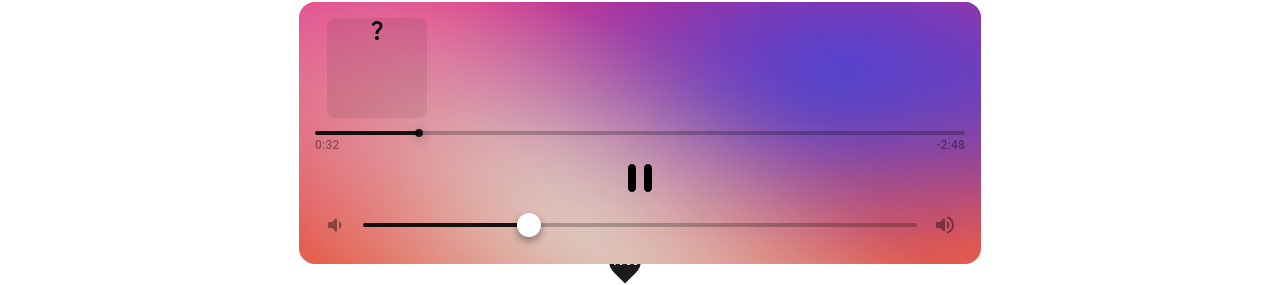
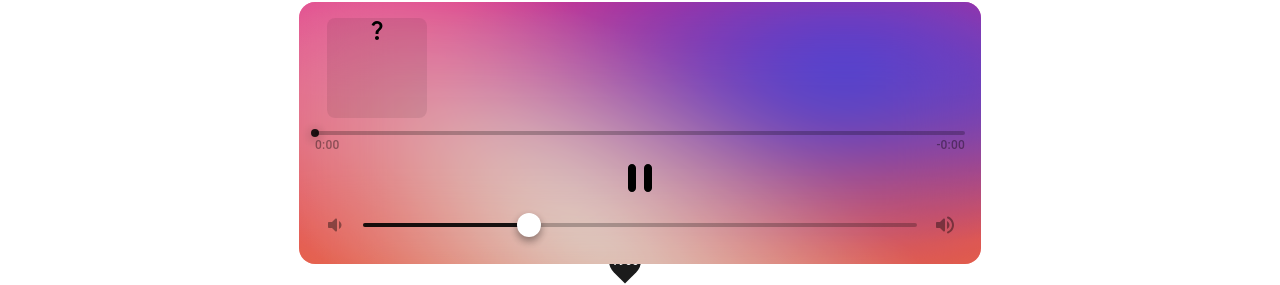
Before and after one commit to JaeSen1/ChronoChords, a React (Create React App) app in the folder frontend/: page / in a window 1280 px wide. Shown: the part 222-507 px from the top of the page. Built offline with nearby package versions, Linux system fonts and the light colour scheme; a web font is replaced by a local one.

Commit message:
Added music player functionality using ReactPlayer library

```diff
--- a/frontend/src/App.js
+++ b/frontend/src/App.js
@@ -24,5 +24,3 @@ export default function App() {
     </BrowserRouter>
   );
 }
-
-//test comment
--- a/frontend/src/components/Musicplayer.js
+++ b/frontend/src/components/Musicplayer.js
@@ -1,4 +1,4 @@
-import * as React from 'react';
+import React, { useState, useRef, useEffect } from 'react';
 import { styled, useTheme } from '@mui/material/styles';
 import Box from '@mui/material/Box';
 import Typography from '@mui/material/Typography';
@@ -78,31 +78,66 @@ const TinyText = styled(Typography)({
 });
 
 export default function MusicPlayerSlider() {
-  // const [duration, setDuration] = React.useState(0);
+  const playerRef = useRef(null);
+  const theme = useTheme();
+  const [duration, setDuration] = useState(0); // total duration of the audio
+  const [position, setPosition] = useState(0); // current position of the audio
+  const [volume, setVolume] = React.useState(0.3); // Volume is between 0 and 1
 
-  // // Callback fired when media duration is available
-  // const handleDuration = (duration) => {
-  //   setDuration(duration);
-  // };
+  const [isSeeking, setIsSeeking] = useState(false);
 
-  const theme = useTheme();
-  const duration = 200; // seconds
-  const [position, setPosition] = React.useState(32);
+
+  const [url, setUrl] = useState('kissmethruthephone.mp3'); // <-- set the path to your audio file here
+
+  // This handler updates the 'position' as the audio plays
+  const handleProgress = (progress) => {
+    // Only update the position if the user is NOT currently seeking.
+    if (!isSeeking) {
+      setPosition(progress.playedSeconds);
+    }
+  };
+
+  // This handler updates the 'duration' once the audio is loaded
+  const handleDuration = (duration) => {
+    setDuration(duration);
+  };
+
+  // Adjust the position when the user drags the slider
+  const handleSeekChange = (e, newValue) => {
+  setIsSeeking(true); // User starts seeking
+  setPosition(newValue); // Update the position immediately for responsiveness
+};
+
+  // Seek the position when the user stops dragging the slider
+  const handleSeekMouseUp = (e, newValue) => {
+    if (playerRef.current) {
+      playerRef.current.seekTo(newValue); // Seek the player to the new position
+    }
+    setIsSeeking(false); // Seeking is finished
+  };
+
   const [paused, setPaused] = React.useState(false);
+
   function formatDuration(value) {
-    const minute = Math.floor(value / 60);
-    const secondLeft = value - minute * 60;
+    const roundedValue = Math.floor(value);  // rounding down the time to display
+    const minute = Math.floor(roundedValue / 60);
+    const secondLeft = roundedValue - minute * 60;
     return `${minute}:${secondLeft < 10 ? `0${secondLeft}` : secondLeft}`;
   }
+
+  useEffect(() => {
+    console.log('Position:', position);
+    console.log('Paused:', paused);
+    console.log('Volume:', volume);
+    console.log('File:', url);
+    // ...any other state log you find necessary
+  }, [position, paused, volume, url]); // add other dependencies here as needed
+
   const mainIconColor = theme.palette.mode === 'dark' ? '#fff' : '#000';
   const lightIconColor =
     theme.palette.mode === 'dark' ? 'rgba(255,255,255,0.4)' : 'rgba(0,0,0,0.4)';
   return (
     <Box sx={{ width: '100%', overflow: 'hidden'}}>
-    {/* <ReactPlayer
-      url='./static/music/kissmethruthephone.mp3'
-      onDuration={handleDuration}
-    /> */}
     <WallPaper/>
       <Widget>
         <Box sx={{ display: 'flex', alignItems: 'center' }}>
@@ -112,14 +147,28 @@ export default function MusicPlayerSlider() {
           </CoverImage>
           </Box>
         </Box>
+
+        <ReactPlayer
+          ref={playerRef}
+          url={url}
+          progressInterval={50}
+          playing={!paused} // play or pause the track based on 'paused' state
+          onDuration={handleDuration} // get the duration of the audio
+          onProgress={handleProgress} // get the current position of the audio
+          volume={volume} // Control the player's volume
+          width="0" // Setting width and height as 0 to hide the player's default UI
+          height="0"
+        />
+
         <Slider
           aria-label="time-indicator"
           size="small"
+          step={0.01}
           value={position}
           min={0}
-          step={1}
-          max={duration}
-          onChange={(_, value) => setPosition(value)}
+          max={duration} // Set maximum value as the duration of the audio
+          onChange={handleSeekChange} // While dragging the slider
+          onChangeCommitted={handleSeekMouseUp} // When the dragging ends
           sx={{
             color: theme.palette.mode === 'dark' ? '#fff' : 'rgba(0,0,0,0.87)',
             height: 4,
@@ -184,7 +233,10 @@ export default function MusicPlayerSlider() {
           <VolumeDownRounded htmlColor={lightIconColor} />
           <Slider
             aria-label="Volume"
-            defaultValue={30}
+            value={volume * 100} // Reflects the current volume as a percentage
+            min={0} // Minimum volume is 0%
+            max={100} // Maximum volume is 100%
+            onChange={(_, newValue) => setVolume(newValue / 100)} // Update volume state when slider changes
             sx={{
               color: theme.palette.mode === 'dark' ? '#fff' : 'rgba(0,0,0,0.87)',
               '& .MuiSlider-track': {
--- a/frontend/src/pages/Home.js
+++ b/frontend/src/pages/Home.js
@@ -1,6 +1,8 @@
 import '../App.css';
 import Slider from '../components/Slider'
 import Musicplayer from '../components/Musicplayer'
+import Popup from '../components/Popup'
+
 
 export default function Home() {
     return (
```
Also changed, not shown: 1 other file (tests, documents, lock files or other folders).
